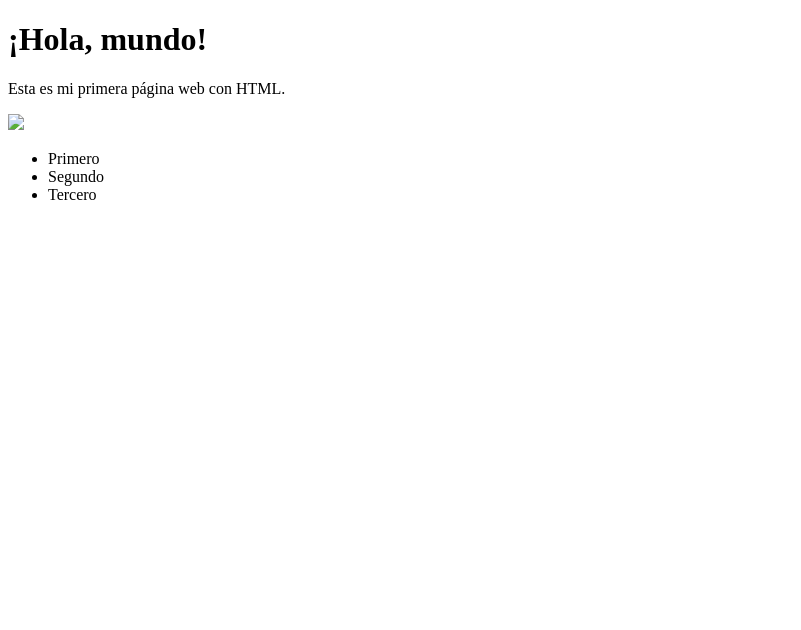
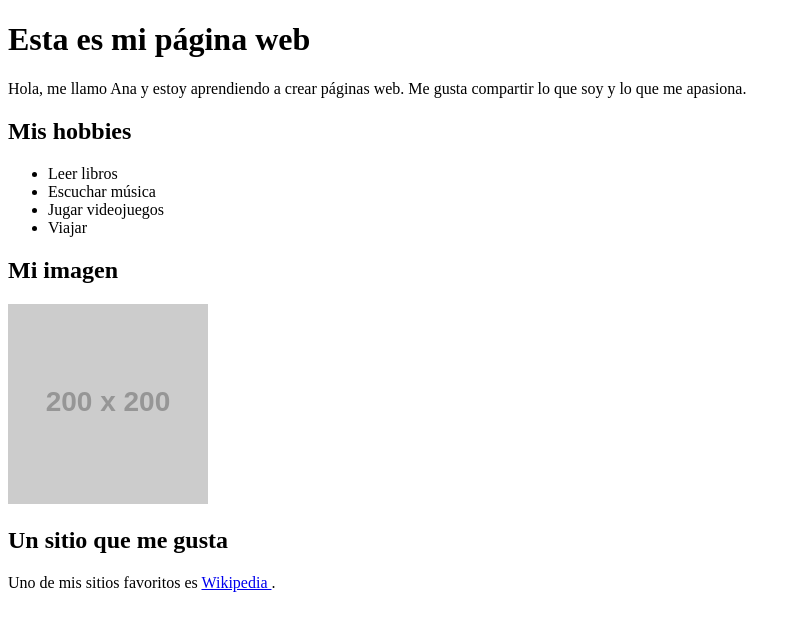
Before and after one commit to YeMendez/HCI, a plain HTML site: page index.html in a window 1280 px wide. Shown: the whole page, without its empty margins (0-801 px from the left). Drawn offline with Linux system fonts and the light colour scheme; placeholder pictures from the web are drawn by us.

Commit message:
Update index.html

```diff
--- a/index.html
+++ b/index.html
@@ -2,16 +2,28 @@
 <html>
   <head>
     <meta charset="UTF-8">
-    <title>Mi primera página</title>
+    <title>Acerca de mí</title>
   </head>
   <body>
-    <h1>¡Hola, mundo!</h1>
-    <p>Esta es mi primera página web con HTML.</p>
-    <img src="img/prueba.png">
+    <h1>Esta es mi página web</h1>
+    <p>Hola, me llamo Ana y estoy aprendiendo a crear páginas web. Me gusta compartir lo que soy y lo que me apasiona.</p>
+
+    <h2>Mis hobbies</h2>
     <ul>
-	<li>Primero</li>
-	<li>Segundo</li>
-	<li>Tercero</li>
+      <li>Leer libros</li>
+      <li>Escuchar música</li>
+      <li>Jugar videojuegos</li>
+      <li>Viajar</li>
     </ul>
+
+    <h2>Mi imagen</h2>
+    <img src="https://via.placeholder.com/200" alt="Avatar de ejemplo">
+
+    <h2>Un sitio que me gusta</h2>
+    <p>Uno de mis sitios favoritos es
+      <a href="https://www.wikipedia.org" target="_blank" rel="noopener noreferrer">
+        Wikipedia
+      </a>.
+    </p>
   </body>
 </html>
```
